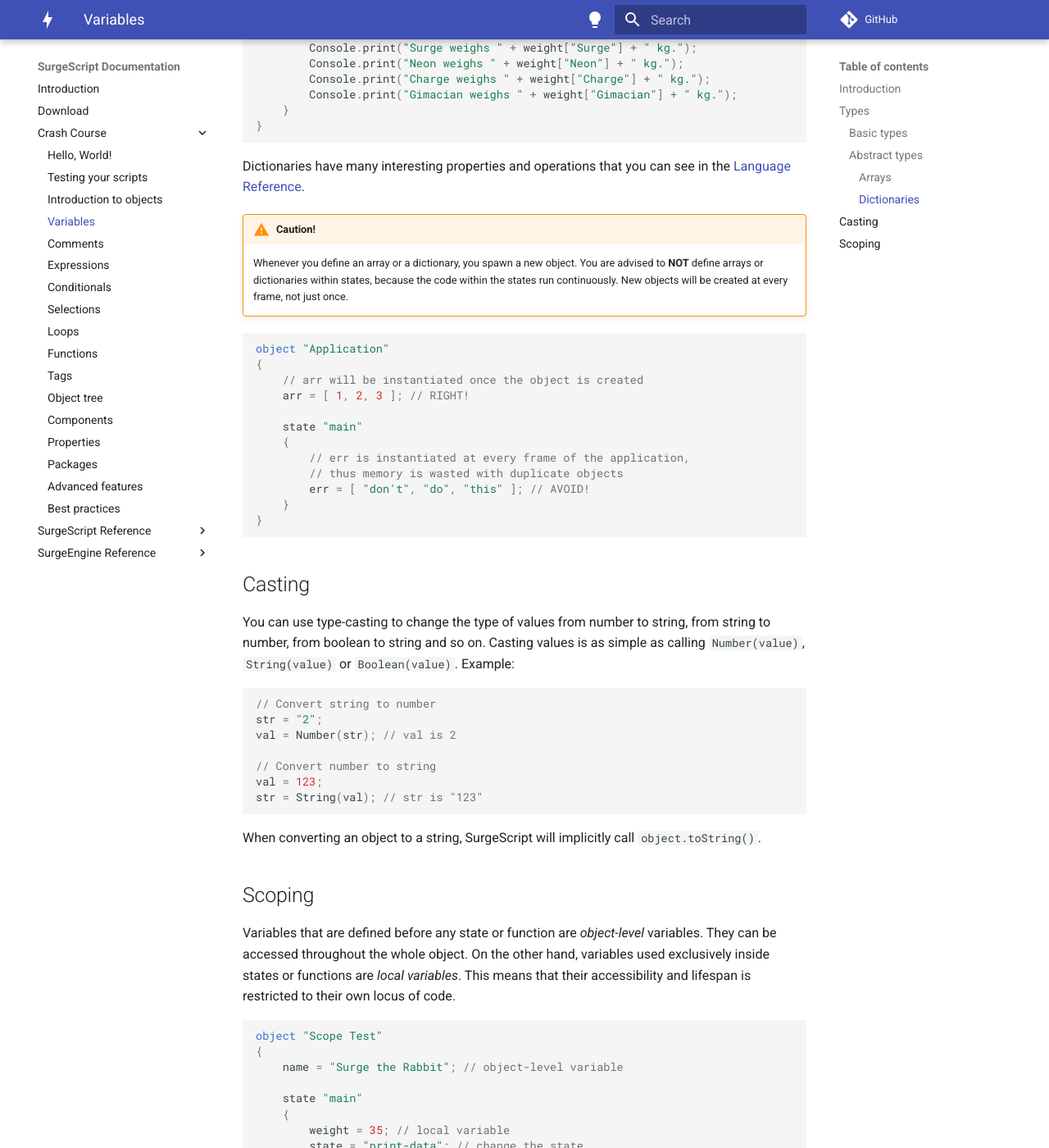
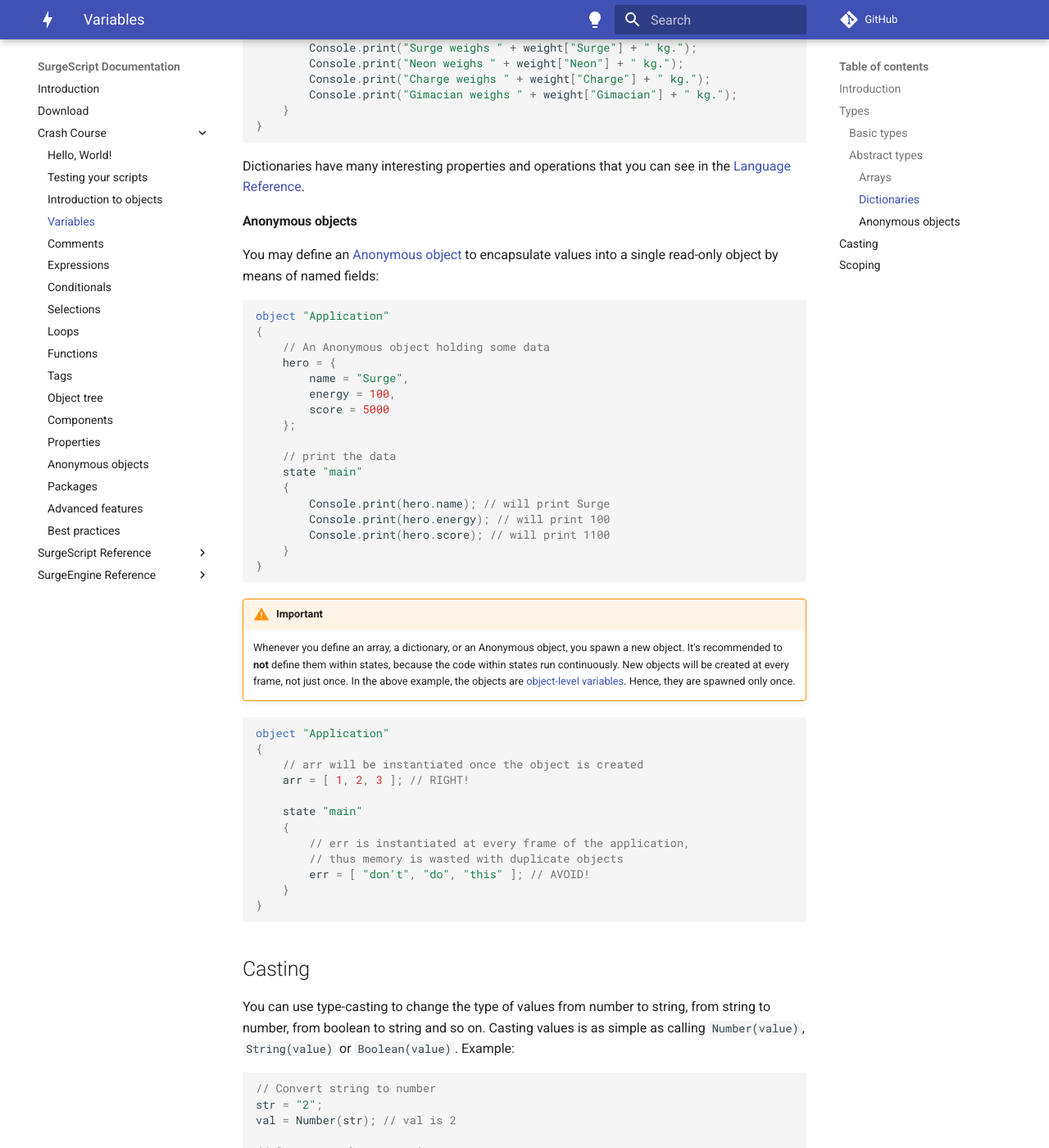
Before and after one commit to alemart/surgescript, an MkDocs documentation site: the page built from docs/tutorials/variables.md, in a window 1280 px wide and 1400 px high, scrolled down 1992 px. Shown: the whole window at 82% size. Built offline with MkDocs 1.6.1 and Material for MkDocs 9.7.7, drawn with Linux system fonts in a browser that asks for light colours; comment, search, counter and statistics services are not loaded.

Commit message:
Document new language feature: Anonymous Objects

````diff
--- a/docs/tutorials/variables.md
+++ b/docs/tutorials/variables.md
@@ -93,9 +93,33 @@ object "Application"
 
 Dictionaries have many interesting properties and operations that you can see in the [Language Reference](/reference/dictionary).
 
-!!! warning "Caution!"
+#### Anonymous objects
 
-    Whenever you define an array or a dictionary, you spawn a new object. You are advised to **NOT** define arrays or dictionaries within states, because the code within the states run continuously. New objects will be created at every frame, not just once.
+You may define an [Anonymous object](./anonymous_objects.md) to encapsulate values into a single read-only object by means of named fields:
+
+```cs
+object "Application"
+{
+    // An Anonymous object holding some data
+    hero = {
+        name = "Surge",
+        energy = 100,
+        score = 5000
+    };
+
+    // print the data
+    state "main"
+    {
+        Console.print(hero.name); // will print Surge
+        Console.print(hero.energy); // will print 100
+        Console.print(hero.score); // will print 1100
+    }
+}
+```
+
+!!! warning "Important"
+
+    Whenever you define an array, a dictionary, or an Anonymous object, you spawn a new object. It's recommended to **not** define them within states, because the code within states run continuously. New objects will be created at every frame, not just once.  In the above example, the objects are [object-level variables](#scoping). Hence, they are spawned only once.
 
 ```cs
 object "Application"
--- a/mkdocs.yml
+++ b/mkdocs.yml
@@ -51,6 +51,7 @@ nav:
         - 'Object tree': 'tutorials/object_tree.md'
         - 'Components': 'tutorials/components.md'
         - 'Properties': 'tutorials/properties.md'
+        - 'Anonymous objects': 'tutorials/anonymous_objects.md'
         - 'Packages': 'tutorials/packages.md'
         - 'Advanced features': 'tutorials/advanced_features.md'
         - 'Best practices': 'tutorials/best_practices.md'
````
Also changed, not shown: docs/tutorials/anonymous_objects.md (added, +198 -0 lines).
